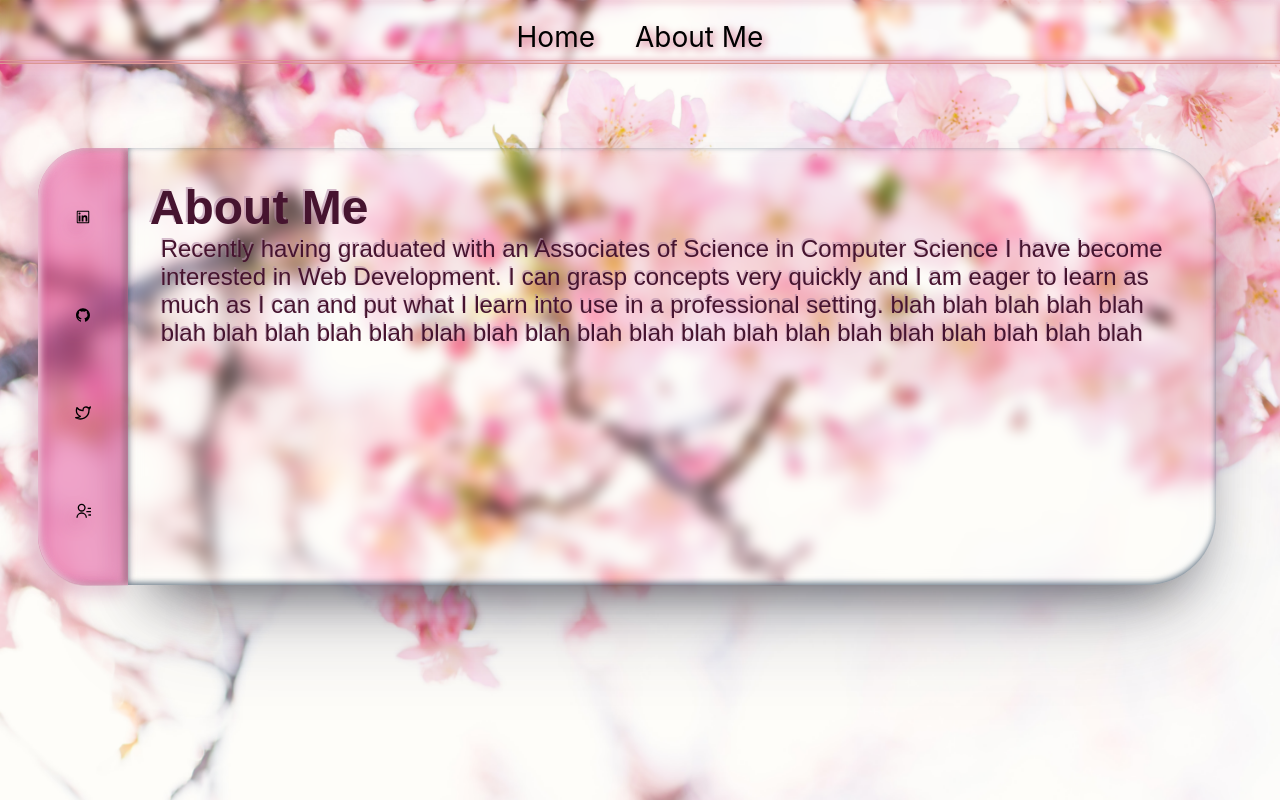
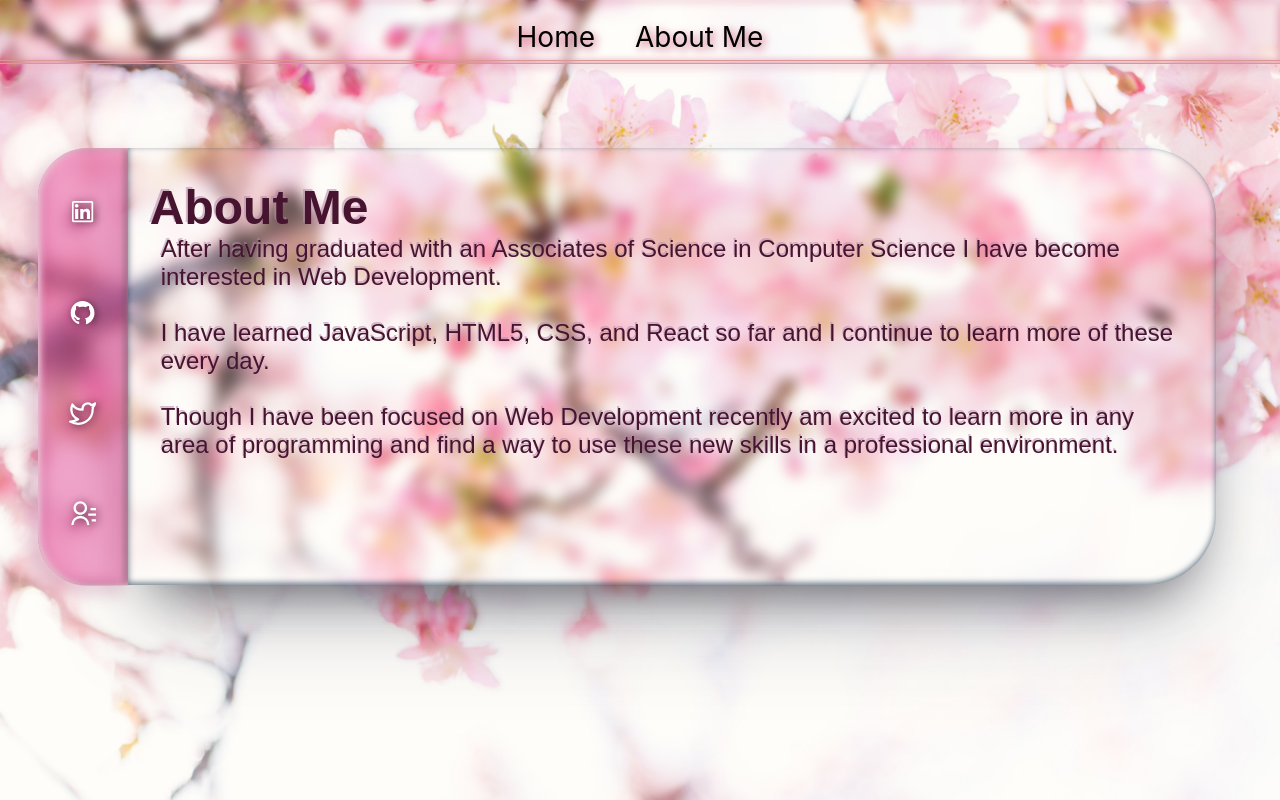
Before and after one commit to kelly-exe/portfolio-dm, a React (Create React App) app: page /about in a window 1280 px wide. Built offline with nearby package versions, Linux system fonts and the light colour scheme; a web font is replaced by a local one.

Commit message:
about me

```diff
--- a/src/pages/AboutMe/AboutMe.js
+++ b/src/pages/AboutMe/AboutMe.js
@@ -1,4 +1,5 @@
 import '../Home/Home.css';
+import { Footer } from '../Footer';
 import { AiOutlineLinkedin, AiOutlineGithub } from 'react-icons/ai';
 import { RiContactsLine } from 'react-icons/ri';
 import { FiTwitter } from 'react-icons/fi';
@@ -10,18 +11,20 @@ export function AboutMe() {
         <div className="body-div" style={style}>
             <div className="homeBase">
                 <div className="icons">
-                    <p><AiOutlineLinkedin /></p>
-                    <p><AiOutlineGithub /></p>
-                    <p><FiTwitter /></p>
-                    <p><RiContactsLine /></p>
+                    <p><a href="https://www.linkedin.com/in/dm8/" target="_blank"> <AiOutlineLinkedin /> </a> </p>
+                    <p><a href="https://github.com/kelly-exe" target="_blank"> <AiOutlineGithub /> </a> </p>
+                    <p><a href="https://twitter.com/kellz_exe" target="_blank"> <FiTwitter /> </a></p>
+                    <p><a href="#" ><RiContactsLine /> </a> </p>
                 </div>
                 <div className="content">
                     <h1>About Me</h1>
-                    <p>Recently having graduated with an Associates of Science in Computer
-                        Science I have become interested in Web Development. I can grasp concepts
-                        very quickly and I am eager to learn as much as I can and put what I learn
-                        into use in a professional setting. blah blah blah blah blah blah blah blah blah blah blah blah
-                        blah blah blah blah blah blah blah blah blah blah blah blah
+                    <p>After having graduated with an Associates of Science in Computer
+                        Science I have become interested in Web Development. <br /> <br />
+                        I have learned JavaScript, HTML5, CSS, and React so far and I continue to
+                        learn more of these every day. <br /><br />
+                        Though I have been focused on Web Development recently
+                        am excited to learn more in any area of programming and find a way to use these new skills in
+                        a professional environment.
                     </p>
 
                 </div>
```
